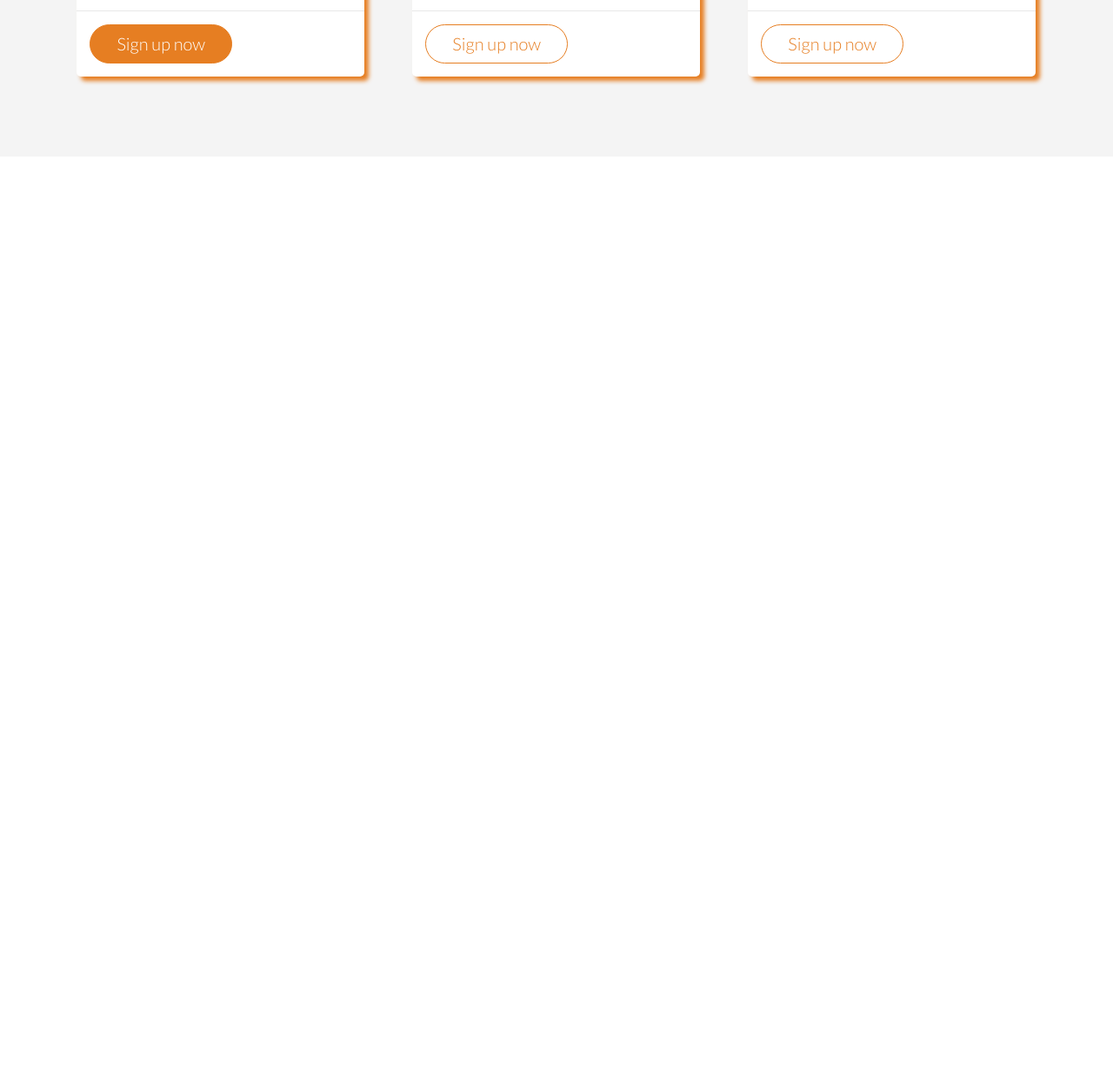
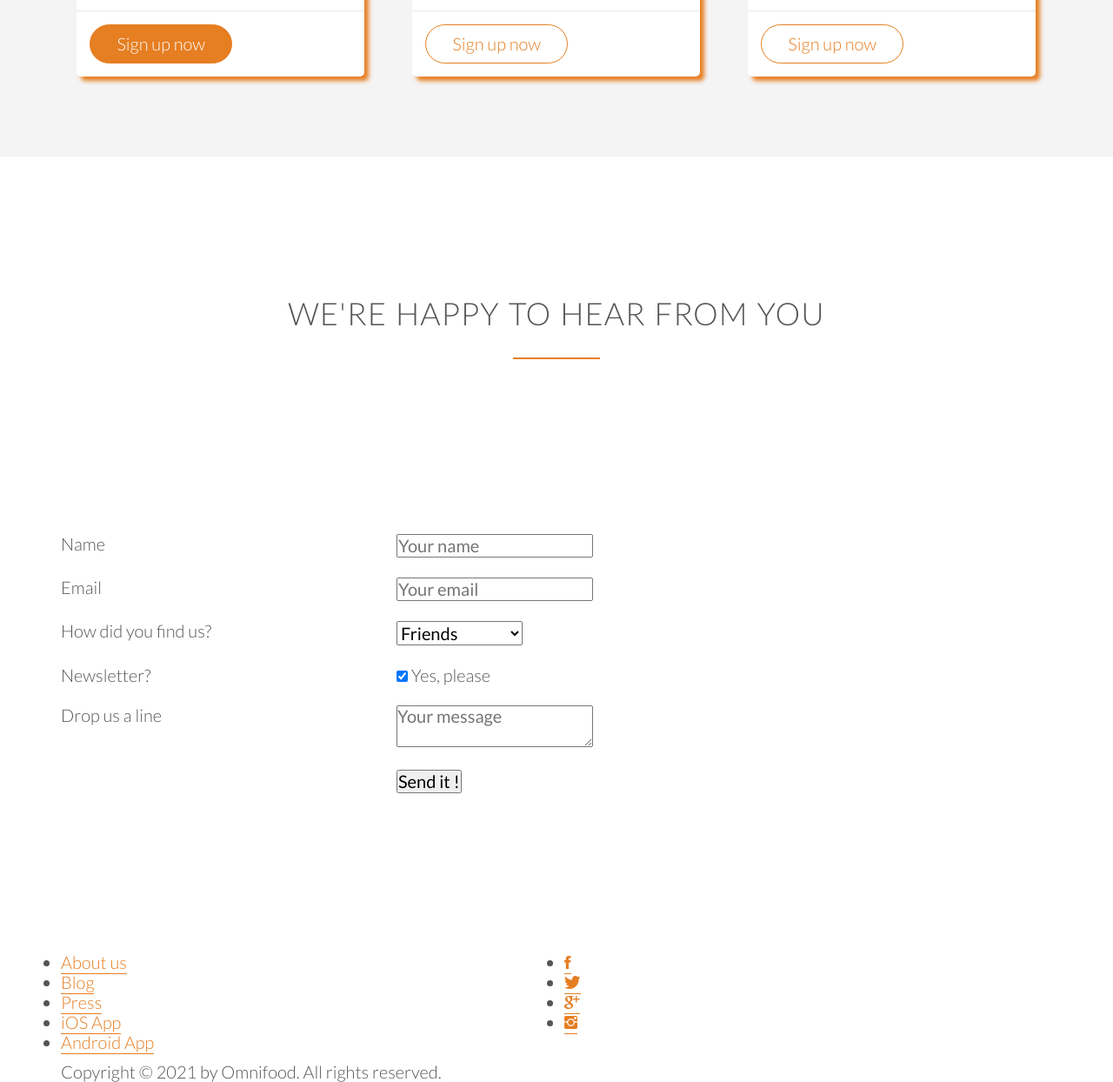
Before and after one commit to NamanDhavalDesai/HTML5andCSS3, a plain HTML site: page Omnifood/index.html in a window 1280 px wide. Shown: the part 4446-5690 px from the top of the page at 87% size. Before the commit the page ends 4626 px from the top, so only its background shows below. Drawn offline with Linux system fonts and the light colour scheme; files whose address does not match are found by name.

Commit message:
Seventh Update.
Added the form section and the footer.

```diff
--- a/Omnifood/index.html
+++ b/Omnifood/index.html
@@ -316,5 +316,91 @@
                 </div>
             </div>
         </section>
+        <section class="section-form">
+            <section class="row r1">
+                <h2>We're happy to hear from you</h2>
+            </section>
+            <section class="row r2">
+                <form method="post" action="#" class="contact-form">
+                    <div class="row">
+                        <div class="col span-1-of-3">
+                            <label for="name">Name</label>
+                        </div>
+                        <div class="col span-2-of-3">
+                            <input type="text" name="name" id="name" placeholder="Your name" required>
+                        </div>
+                    </div>
+                    <div class="row">
+                        <div class="col span-1-of-3">
+                            <label for="email">Email</label>
+                        </div>
+                        <div class="col span-2-of-3">
+                            <input type="email" name="email" id="email" placeholder="Your email" required>
+                        </div>
+                    </div>
+                    <div class="row">
+                        <div class="col span-1-of-3">
+                            <label for="find-us">How did you find us?</label>
+                        </div>
+                        <div class="col span-2-of-3">
+                            <select name="find-us" id="find-us">
+                                <option value="friends" selected>Friends</option>
+                                <option value="search">Search engine</option>
+                                <option value="ad">Advertisment</option>
+                                <option value="other">Other</option>
+                            </select>
+                        </div>
+                    </div>
+                    <div class="row">
+                        <div class="col span-1-of-3">
+                            <label for="news">Newsletter?</label>
+                        </div>
+                        <div class="col span-2-of-3">
+                            <input type="checkbox" name="news" id="news" checked> Yes, please
+                        </div>
+                    </div>
+                    <div class="row">
+                        <div class="col span-1-of-3">
+                            <label>Drop us a line</label>
+                        </div>
+                        <div class="col span-2-of-3">
+                            <textarea name="message" placeholder="Your message"></textarea>
+                        </div>
+                    </div>
+                    <div class="row">
+                        <div class="col span-1-of-3">
+                            <label>&nbsp;</label>
+                        </div>
+                        <div class="col span-2-of-3">
+                            <input type="submit" value="Send it !">
+                        </div>
+                    </div>
+                </form>
+            </section>
+        </section>
+        <footer>
+            <div class="row r3">
+                <div class="col span-1-of-2">
+                    <ul class="footer-nav">
+                        <li><a href="#">About us</a></li>
+                        <li><a href="#">Blog</a></li>
+                        <li><a href="#">Press</a></li>
+                        <li><a href="#">iOS App</a></li>
+                        <li><a href="#">Android App</a></li>
+                    </ul>
+                </div>
+                <div class="col span-1-of-2">
+                    <ul class="social-links">
+                        <li><a href="#"><i class="ion-social-facebook"></i></a></li>
+                        <li><a href="#"><i class="ion-social-twitter"></i></a></li>
+                        <li><a href="#"><i class="ion-social-googleplus"></i></a></li>
+                        <li><a href="#"><i class="ion-social-instagram"></i></a></li>
+                    </ul>
+                </div>
+            </div>
+            <div class="row r4">
+                <p>Copyright &copy; 2021 by Omnifood. All rights reserved.</p>
+            </div>
+        </footer>
     </body>
 </html>
```
